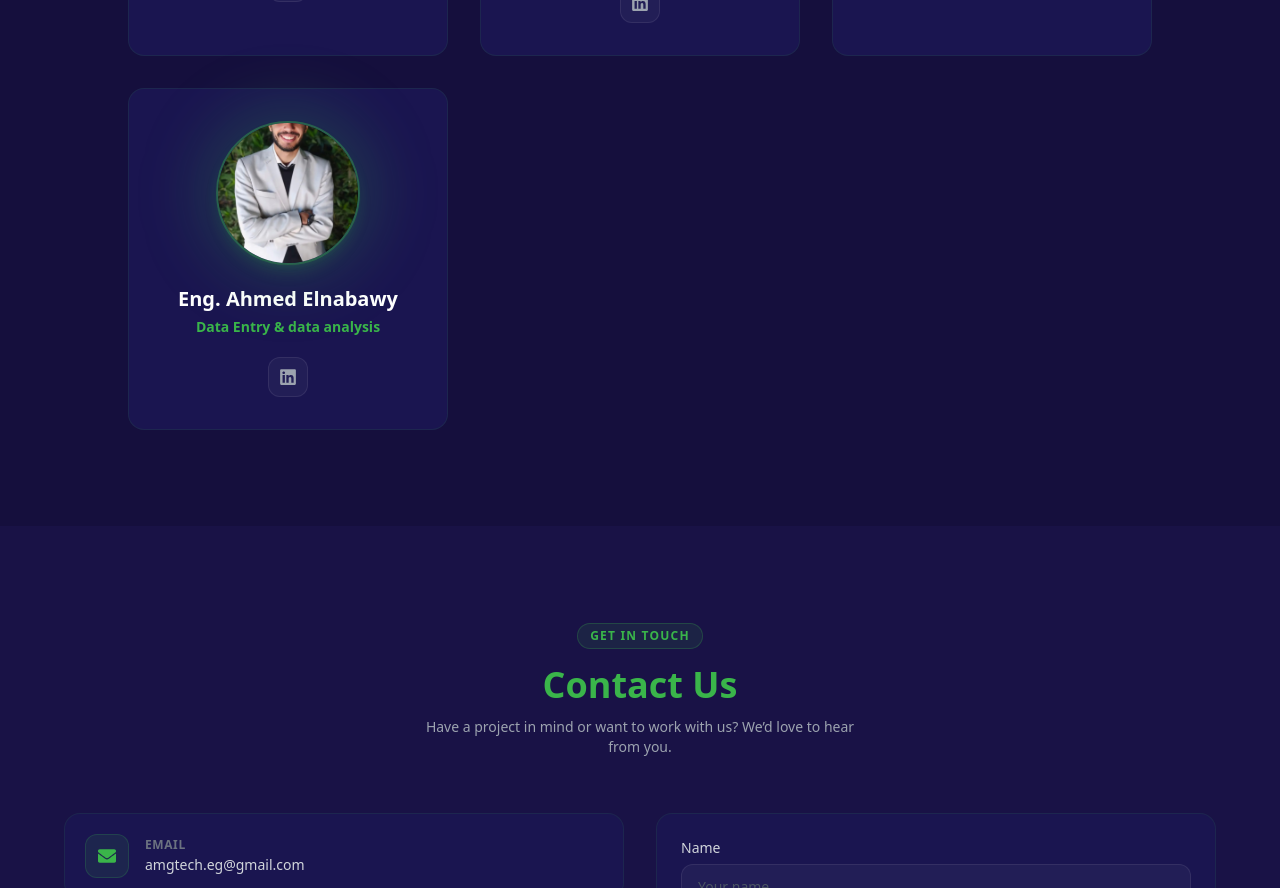
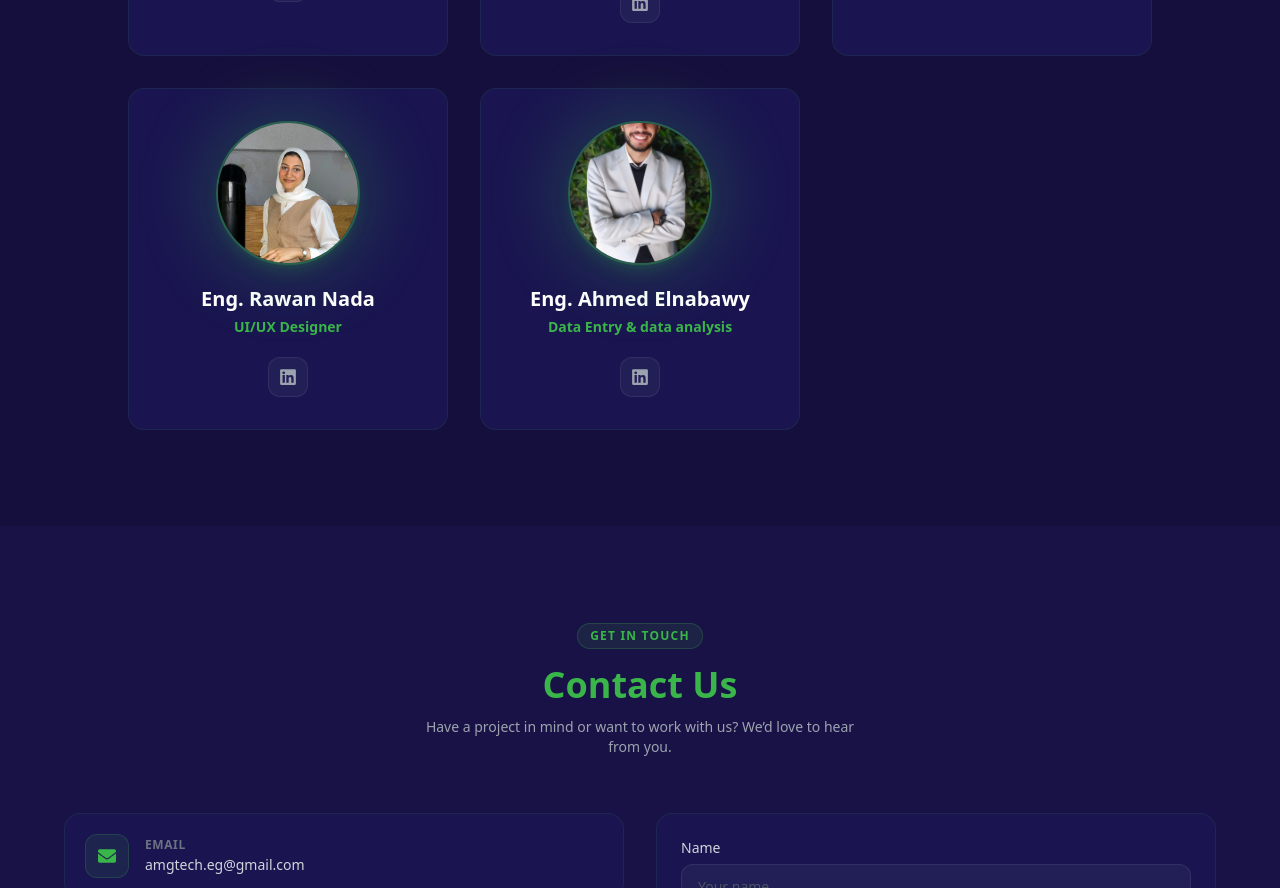
Before and after one commit to amgtecheg-sys/portfolio, a React (Vite) app: page / in a window 1280 px wide. Shown: the part 4420-5308 px from the top of the page. Built offline with nearby package versions, Linux system fonts and the light colour scheme.

Commit message:
second commit

```diff
--- a/src/Components/Team.jsx
+++ b/src/Components/Team.jsx
@@ -30,6 +30,12 @@ const teamMembers = [
         role: "Mid Level Full Stack Developer",
         avatar: "/team/Gabr.jpeg",
         linkedin: "https://www.linkedin.com/in/mohamed-gbr-222776278/",
+    },
+        {
+        name: "Eng. Rawan Nada",
+        role: "UI/UX Designer ",
+        avatar: "/team/Rawan.jpeg",
+        linkedin: "https://www.linkedin.com/in/rawannada/",
     },
         {
         name: "Eng. Ahmed Elnabawy",
```
Also changed, not shown: public/team/Rawan.jpeg (added).
